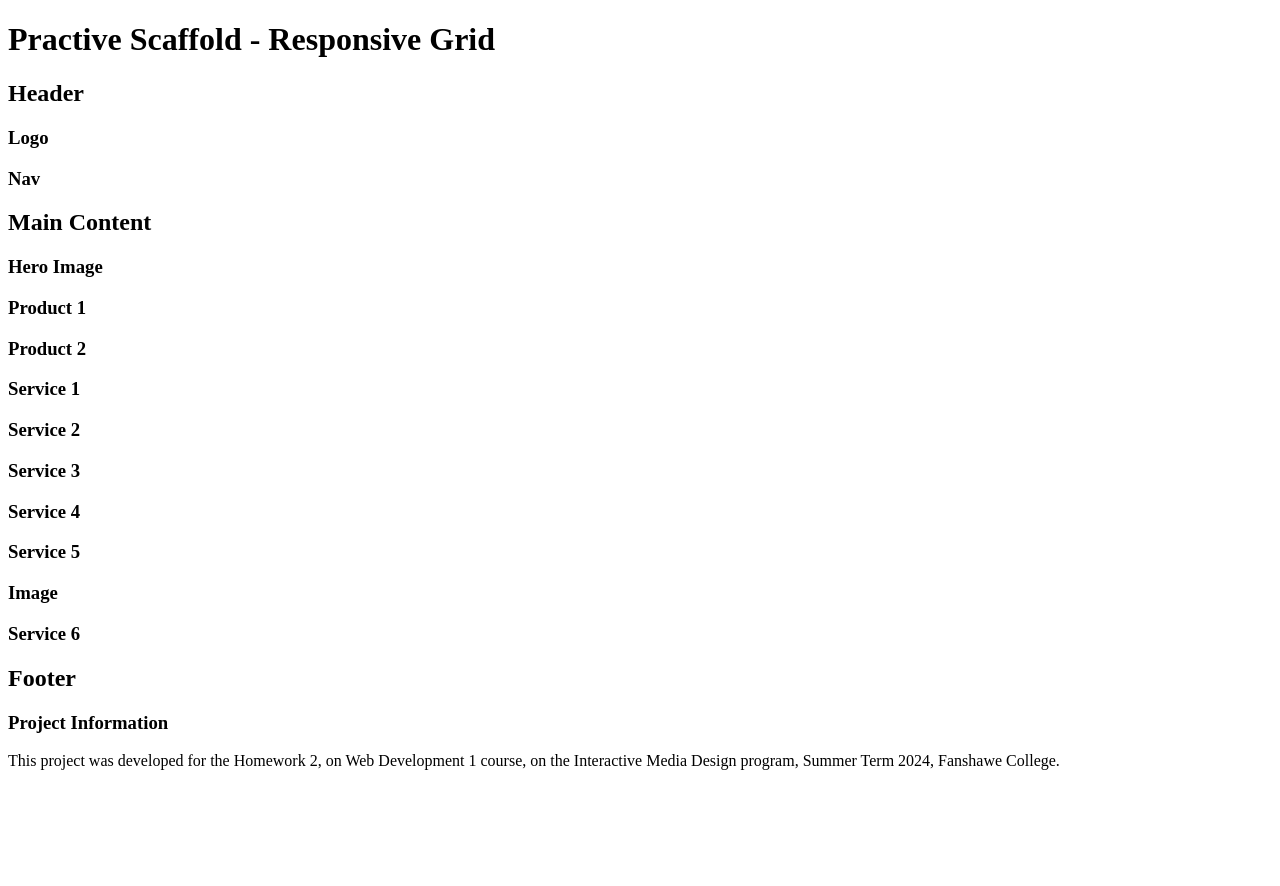
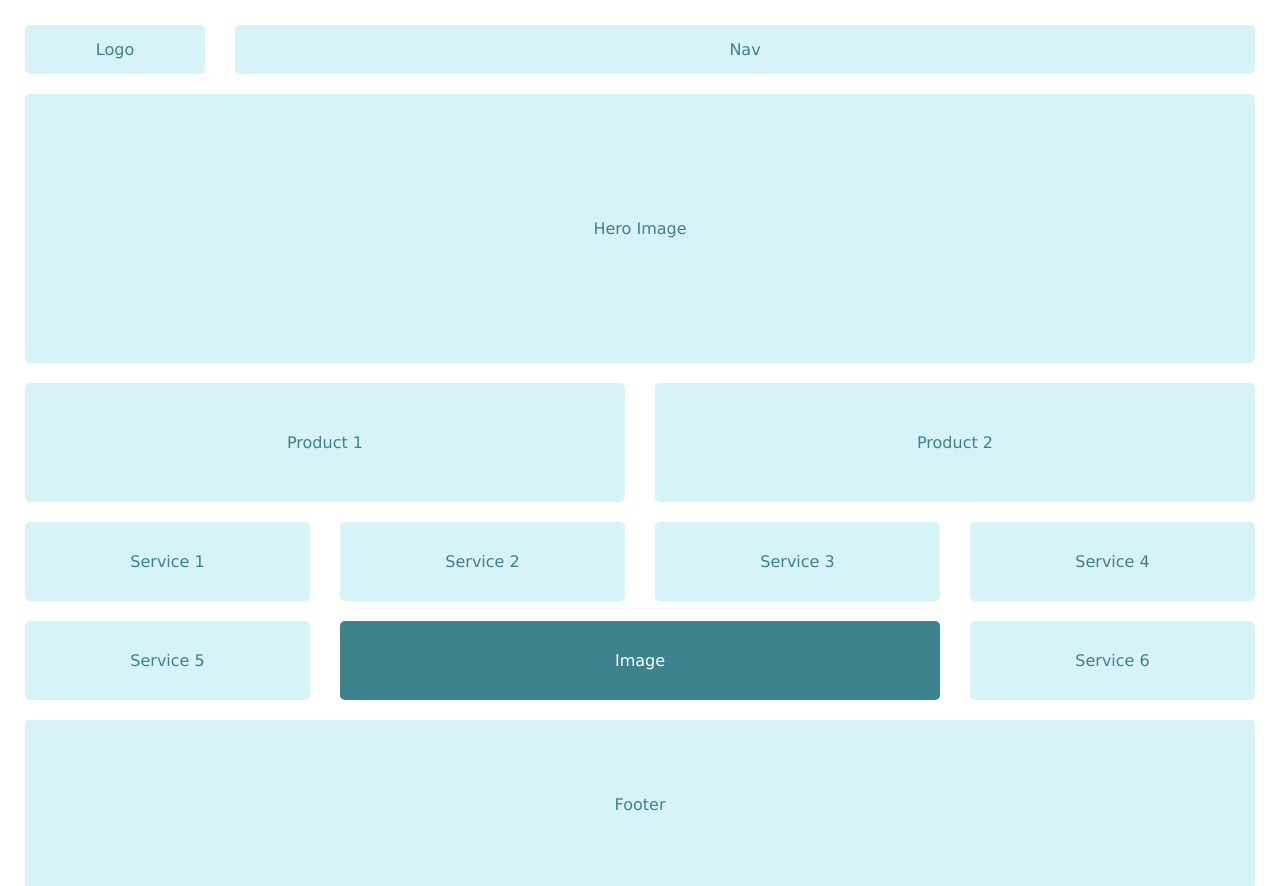
Before and after one commit to ickgamborgi/Grid_Test, a plain HTML site: page index.html in a window 1280 px wide. Shown: the top 886 px of the page. Before the commit the page ends 800 px from the top, so only its background shows below. Drawn offline with Linux system fonts and the light colour scheme; the site is published under a folder, as on GitHub Pages, so addresses that start at the root find nothing.

Commit message:
Final Update
Bugs corrected.

```diff
--- a/index.html
+++ b/index.html
@@ -4,8 +4,8 @@
 <head>
     <meta charset="UTF-8">
     <meta name="viewport" content="width=device-width, initial-scale=1.0">
-    <link href="/css/grid.css" rel="stylesheet">
-    <link href="/css/main.css" rel="stylesheet">
+    <link href="css/grid.css" rel="stylesheet">
+    <link href="css/main.css" rel="stylesheet">
     <title>Practice Scaffold - Responsive Grid</title>
 </head>
 
@@ -36,6 +36,6 @@
             <p>This project was developed for the Homework 2, on Web Development 1 course, on the Interactive Media Design program, Summer Term 2024, Fanshawe College.</p>
         </div>
     </footer>
-    <script src="/js/main.js"></script>
+    <script src="js/main.js"></script>
 </body>
 </html>
```
